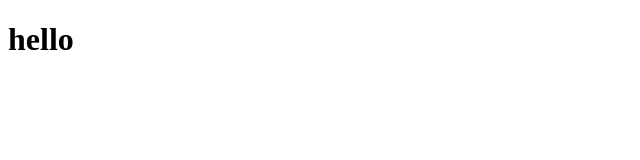
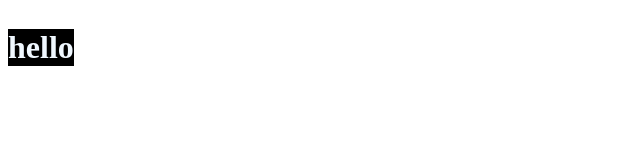
Before and after one commit to mostafahpater/mostafahpater, a plain HTML site: page index.html in a window 1280 px wide. Shown: the whole page, without its empty margins (0-640 px from the left). Drawn offline with Linux system fonts and the light colour scheme.

Commit message:
change style h1

```diff
--- a/index.html
+++ b/index.html
@@ -5,6 +5,14 @@
     <meta http-equiv="X-UA-Compatible" content="IE=edge">
     <meta name="viewport" content="width=device-width, initial-scale=1.0">
     <title>Document</title>
+    <style>
+        h1{
+            color:aliceblue;
+            background-color: black;
+            display: inline-block;
+
+        }
+    </style>
 </head>
 <body>
     <h1>hello</h1>
```
